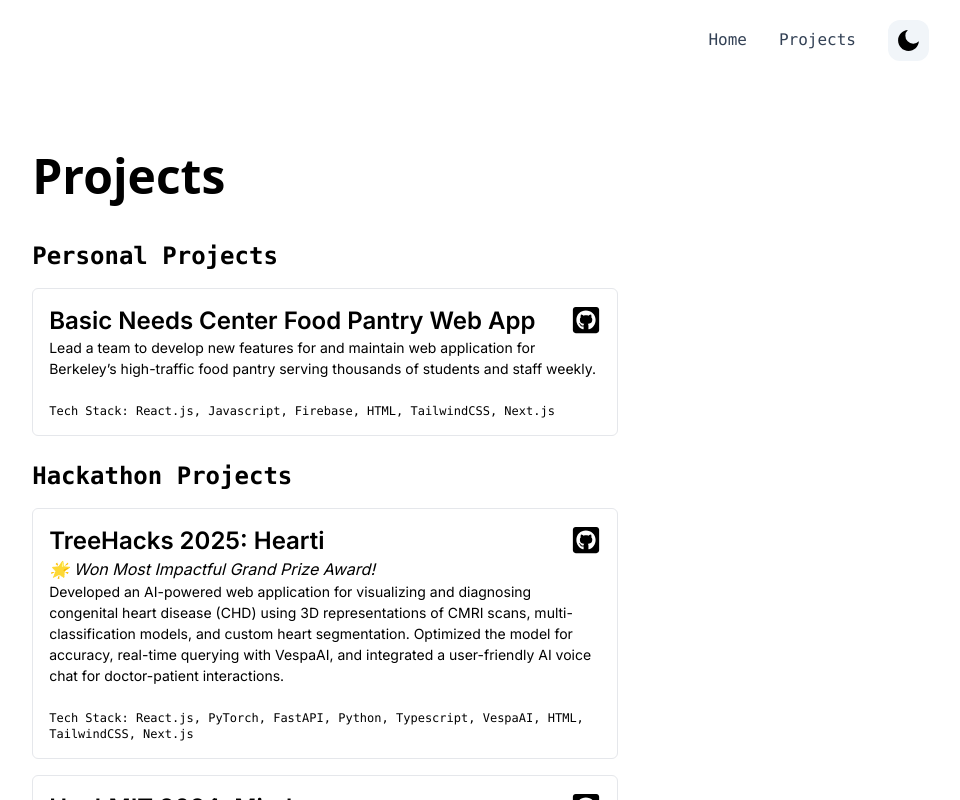
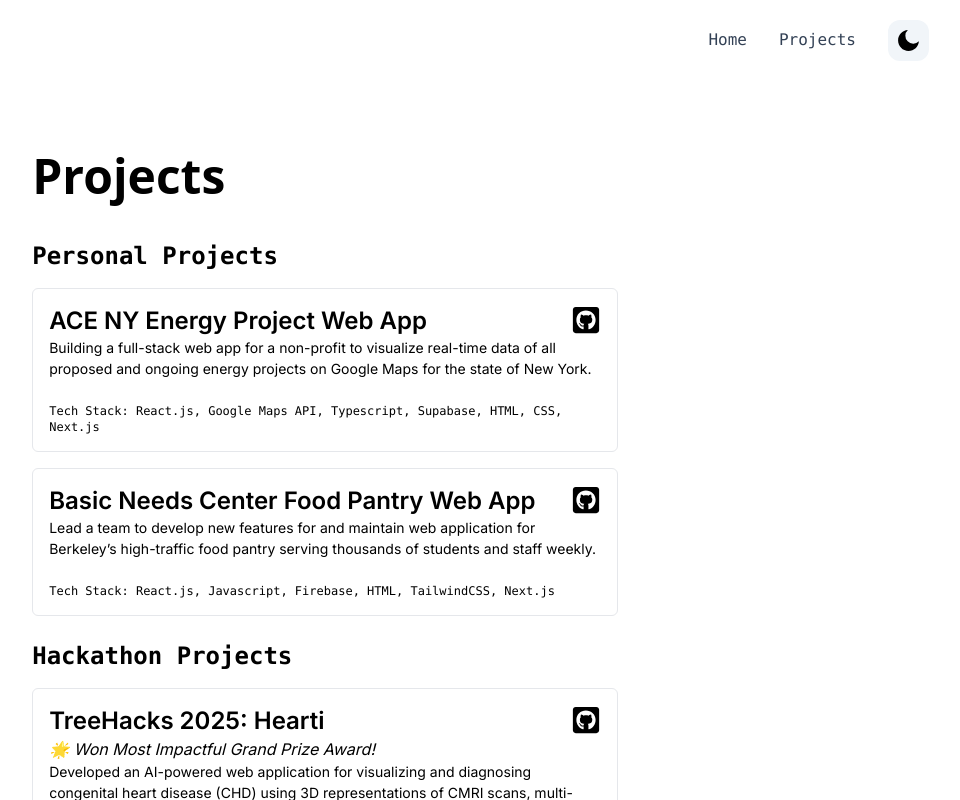
Before and after one commit to ethan-tam33/ethans-website, a Next.js app in the folder ethans-portfolio/: page /projects in a window 1280 px wide. Shown: the top 800 px of the page, without its empty margins (315-1275 px from the left). Built offline with nearby package versions, Linux system fonts and the light colour scheme.

Commit message:
added ace

```diff
--- a/ethans-portfolio/app/projects/page.tsx
+++ b/ethans-portfolio/app/projects/page.tsx
@@ -13,6 +13,12 @@ export default function Projects() {
                         <h2 className="font-mono text-2xl font-semibold">Personal Projects</h2>
                         <div className="mt-4">
                             <Project
+                                title="ACE NY Energy Project Web App"
+                                description="Building a full-stack web app for a non-profit to visualize real-time data of all proposed and ongoing energy projects on Google Maps for the state of New York."
+                                githubLink="https://github.com/calblueprint/ace-ny"
+                                techStack="React.js, Google Maps API, Typescript, Supabase, HTML, CSS, Next.js"
+                            />
+                            <Project
                                 title="Basic Needs Center Food Pantry Web App"
                                 description="Lead a team to develop new features for and maintain web application for Berkeley’s high-traffic food pantry serving thousands of students and staff weekly."
                                 githubLink="https://github.com/CalNourish/pantry-webapp"
@@ -26,7 +32,6 @@ export default function Projects() {
                     <div className="my-6">
                         <h2 className="font-mono text-2xl font-semibold">Hackathon Projects</h2>
                         <div className="mt-4">
-                            {/* Example of a hackathon project */}
                             <Project
                                 title="TreeHacks 2025: Hearti"
                                 description="Developed an AI-powered web application for visualizing and diagnosing congenital heart disease (CHD) using 3D representations of CMRI scans, multi-classification models, and custom heart segmentation. Optimized the model for accuracy, real-time querying with VespaAI, and integrated a user-friendly AI voice chat for doctor-patient interactions."
```
